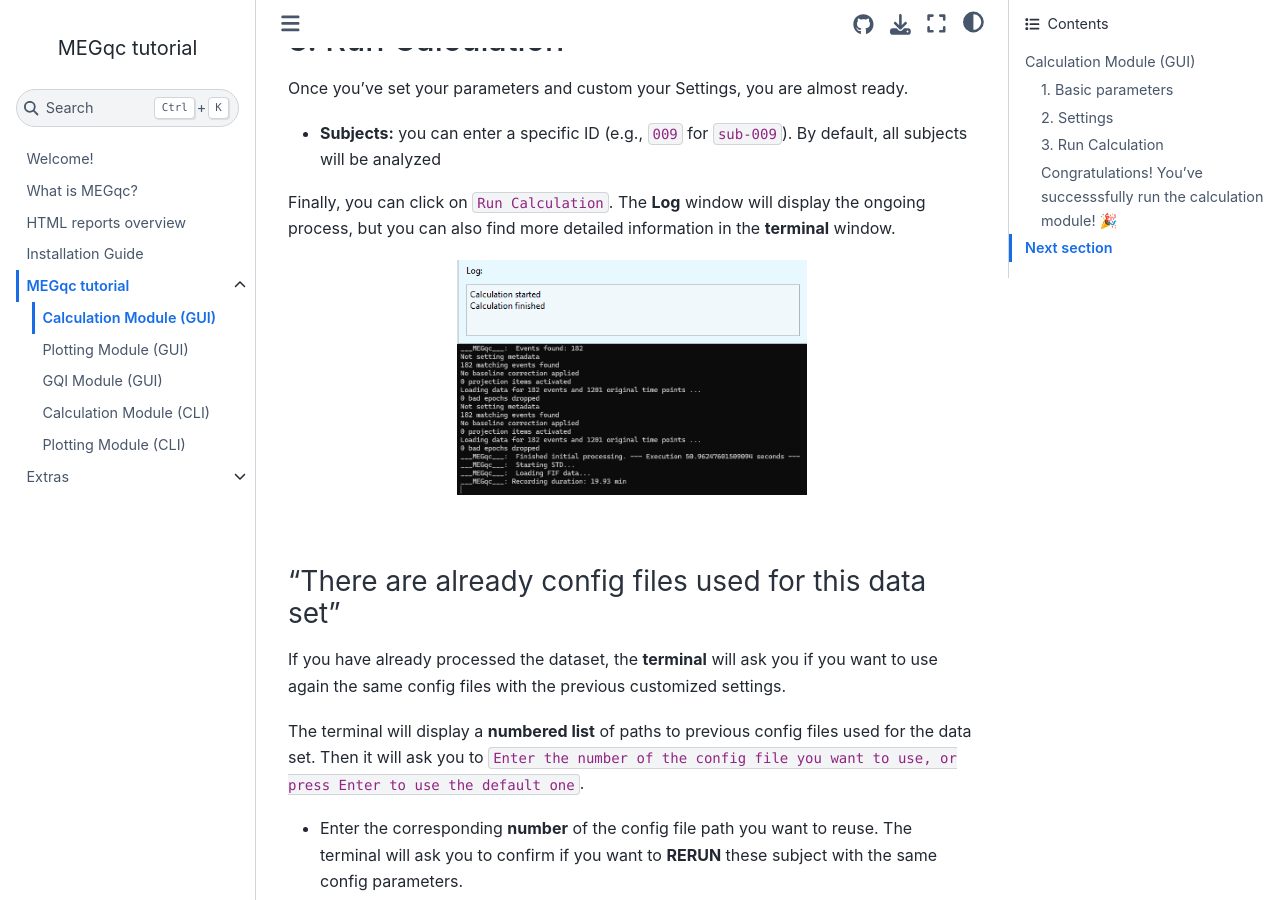
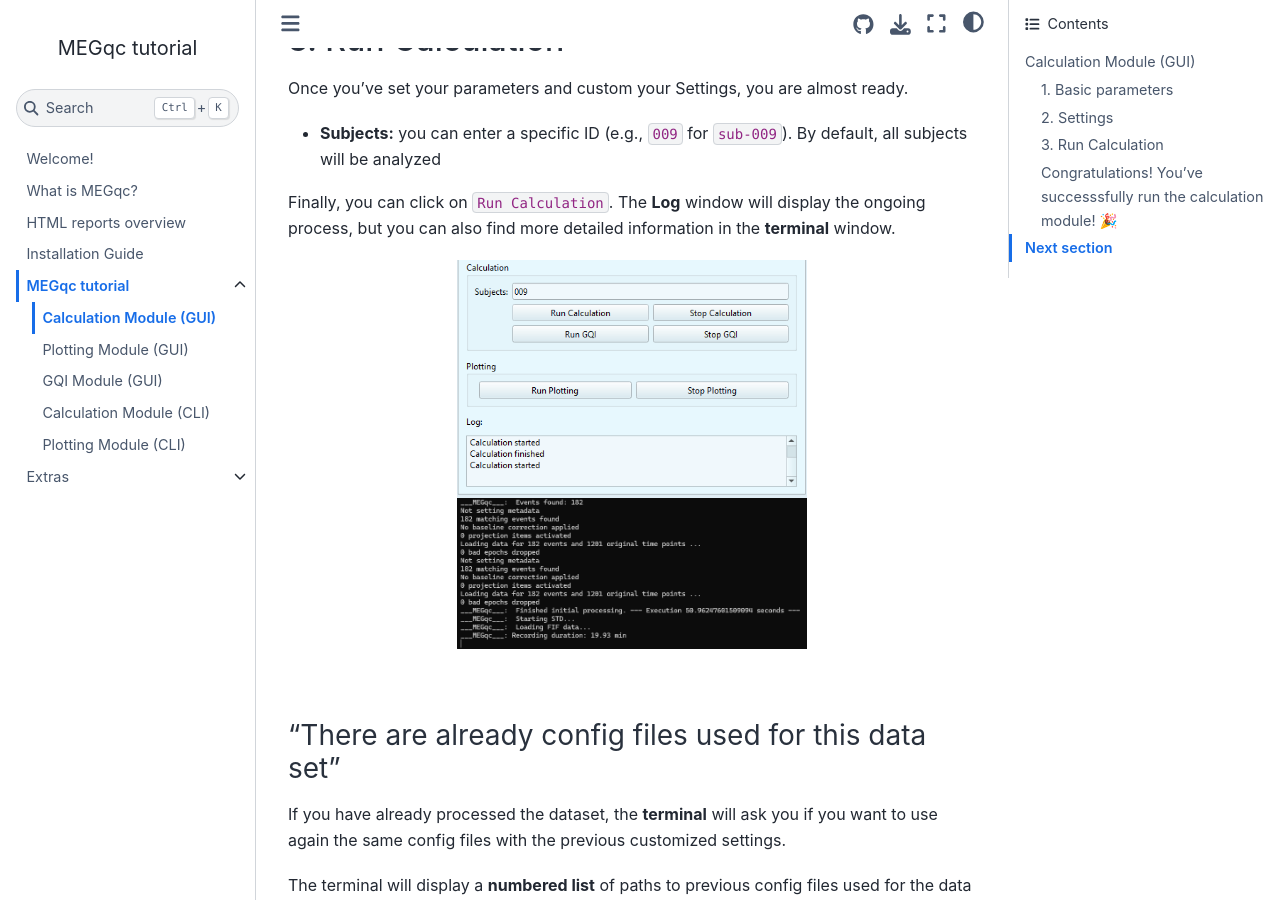
Before and after one commit to ANCPLabOldenburg/megqc_documentation, a Jupyter Book: the page built from tutorial/calc_gui.md, in a window 1280 px wide and 900 px high, scrolled down 2722 px. Built offline with Jupyter Book 1.0.4 settings and Sphinx 7.4.7 and the Sphinx Book theme 1.1.4, drawn with Linux system fonts in a browser that asks for light colours; pages that are not in the unit, such as notebooks, are missing from menus.

Commit message:
Update calc_gui.md

```diff
--- a/tutorial/calc_gui.md
+++ b/tutorial/calc_gui.md
@@ -68,7 +68,7 @@ Once you've set your parameters and custom your Settings, you are almost ready.
 
 Finally, you can click on `Run Calculation`. The **Log** window will display the ongoing process, but you can also find more detailed information in the **terminal** window.
 
-<img src="../static/mini/log.png" alt="gui-log" width="350px" align="center">
+<img src="../static/mini/calculation.png" alt="gui-log" width="350px" align="center">
 <img src="../static/mini/terminal.png" alt="terminal" width="350px" align="center">
 
 
```
